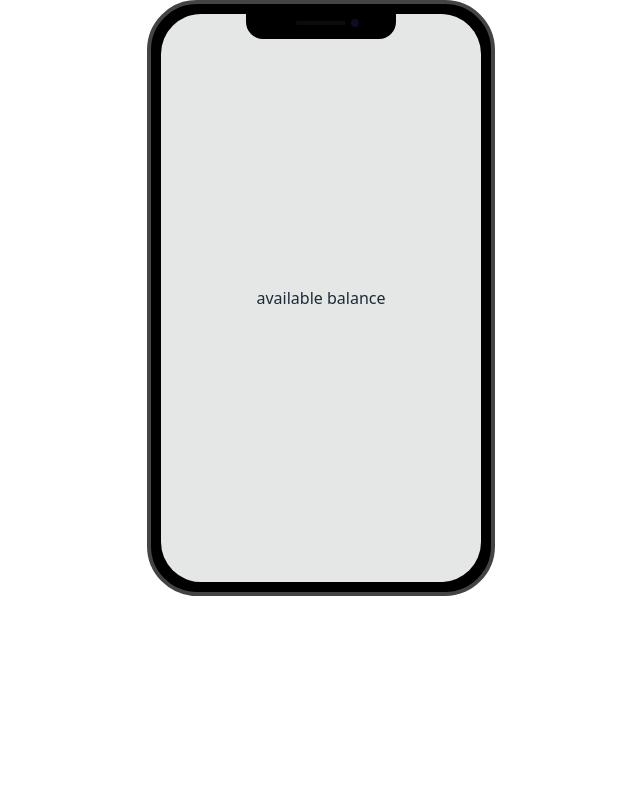
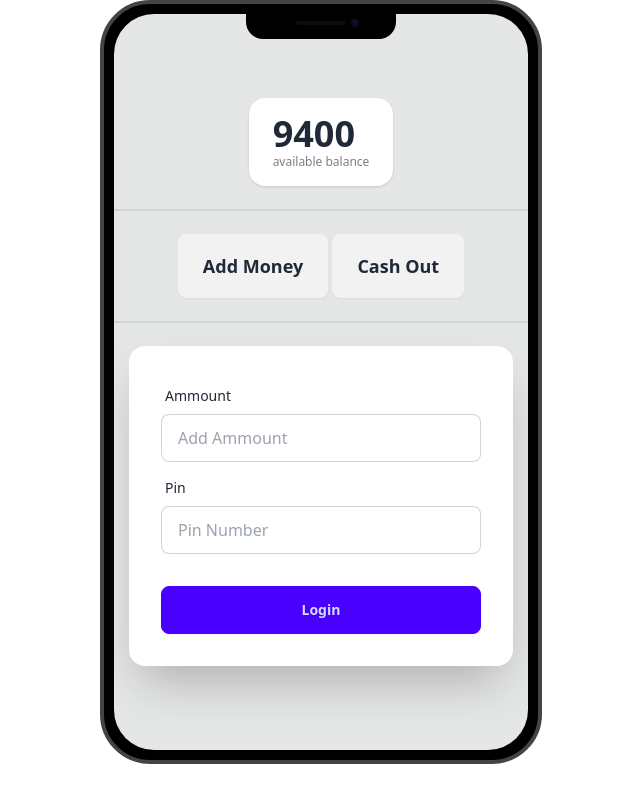
Before and after one commit to skalvi404/payoo, a plain HTML site: page js/home.html in a window 1280 px wide. Shown: the whole page, without its empty margins (319-959 px from the left). Drawn offline with nearby package versions, Linux system fonts and the light colour scheme.

Commit message:
basic homepage setup done

```diff
--- a/js/home.html
+++ b/js/home.html
@@ -1,5 +1,6 @@
 <!DOCTYPE html>
 <html lang="en">
+
 <head>
   <meta charset="UTF-8">
   <meta name="viewport" content="width=device-width, initial-scale=1.0">
@@ -13,12 +14,54 @@
     <div class="mockup-phone">
       <div class="camera"></div>
       <div class="display">
-          <div class="artboard artboard-demo phone-1">
-available balance
+        <div class="artboard artboard-demo phone-3">
+          <!-- available balance -->
+          <div class="stats shadow">
+            <div class="stat">
+              <div class="stat-value">9400</div>
+              <div class="stat-desc">available balance</div>
+            </div>
+          </div>
+          <!-- horizontal divider -->
+          <div class="divider"></div>
 
+          <!-- user acction button -->
+          <div class="add-money">
+            <button class="btn btn-lg">Add Money</button>
+            <button class="btn btn-lg">Cash Out</button>
+          </div>
+          <div class="divider"></div>
+
+<!-- add money form start -->
+<div class="card bg-base-100 w-full max-w-sm shrink-0 shadow-2xl">
+  <form class="card-body">
+    <div class="form-control">
+      <label class="label">
+        <span class="label-text">Ammount</span>
+      </label>
+      <input type="email" placeholder="Add Ammount" class="input input-bordered" autocomplete="off" required />
+    </div>
+    <div class="form-control">
+      <label class="label">
+        <span class="label-text">Pin</span>
+      </label>
+      <input type="password"  placeholder="Pin Number" class="input input-bordered" autocomplete="off" required />
+    </div>
+    <div class="form-control mt-6">
+      <button class="btn btn-primary">Login</button>
+    </div>
+  </form>
+</div>
+
+
+<!-- add money form end -->
         </div>
       </div>
     </div>
+
   </main>
+
+<script src="home.js"></script>
 </body>
+
 </html>
--- /dev/null
+++ b/js/home.js
@@ -0,0 +1 @@
+console.log('home added');
```
Also changed, not shown: index.html (+1 -1 lines). Lines whose indentation alone changed are shown as unchanged.
